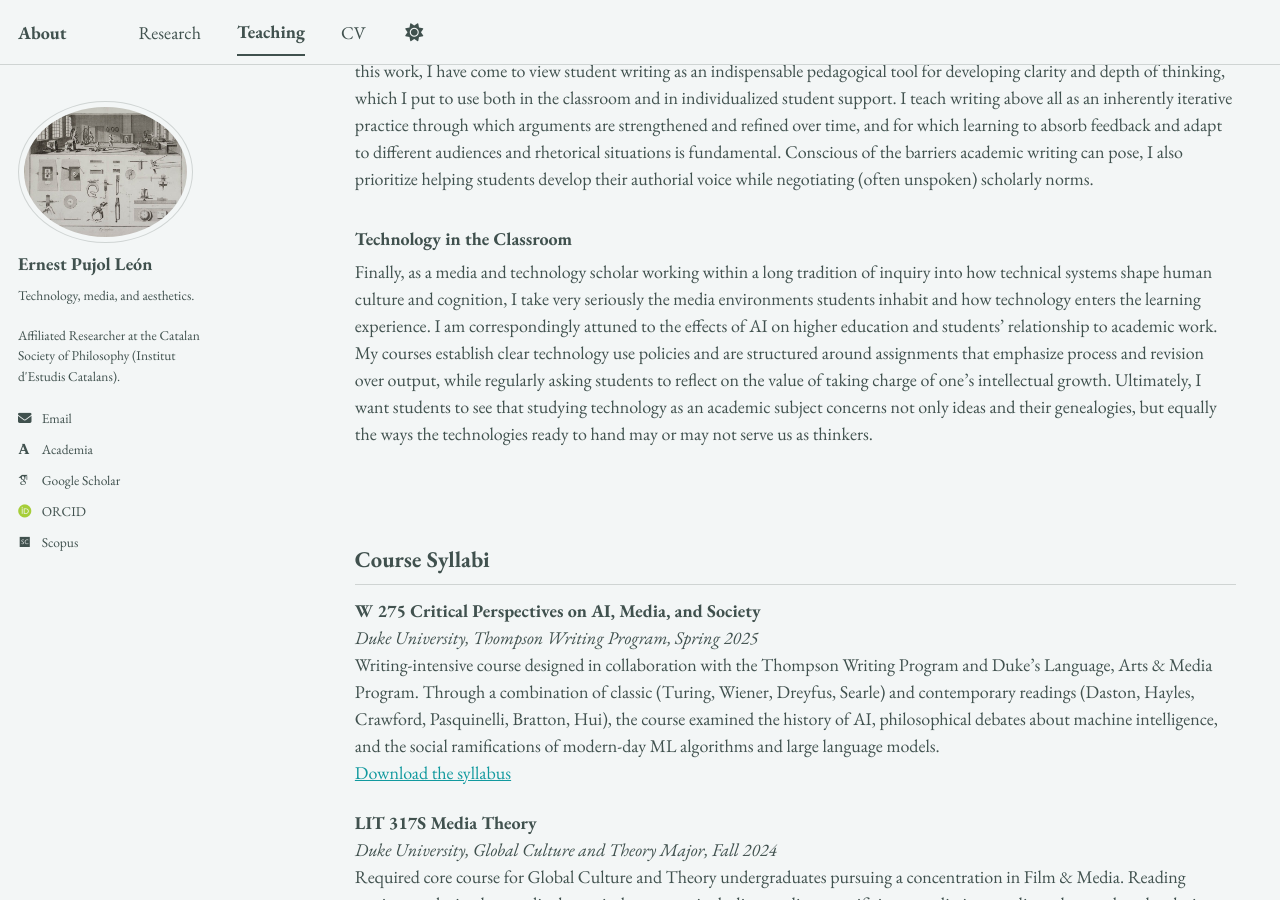
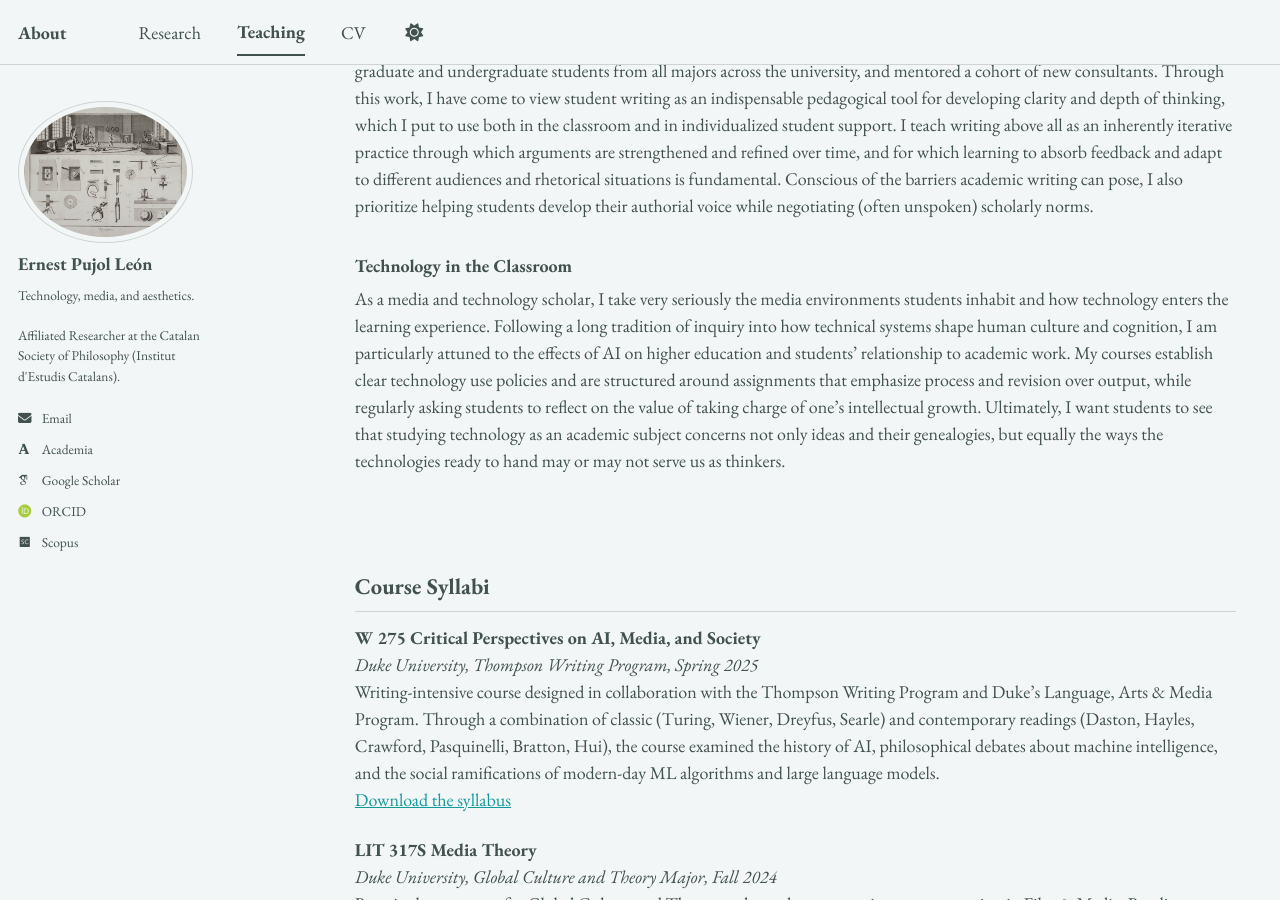
Before and after one commit to epujol90/epujol90.github.io, a Jekyll site: the page built from _pages/teaching.md, in a window 1280 px wide and 900 px high, scrolled down 765 px. Built offline with Jekyll 4.4.1, drawn with Linux system fonts in a browser that asks for light colours; some web fonts are replaced; a script bundle is joined from its source files by our own code; library files that are not in the unit come from our copies.

Commit message:
Update teaching.md

```diff
--- a/_pages/teaching.md
+++ b/_pages/teaching.md
@@ -8,7 +8,7 @@ author_profile: true
 As a teacher, my main goal is to help students become discerning interpreters of the technical systems that shape their everyday lives. To that end, my pedagogy foregrounds the value of the humanities in understanding technology, its crucial yet often imperceptible role in human culture and meaning-making practices, and how to think and live in a technologically mediated world. I invite students to pursue these questions across a variety of domains of knowledge and cultural production, including philosophy, the history of science and technology, the arts, popular culture, and digital media. Throughout these contexts, my teaching is organized around three core principles: <br>
 1. analytical reading and argument reconstruction<br>
 2. thinking historically and across media forms<br>
-3. writing as a tool for reflection and discovery<br>
+3. writing as a tool for reflection and discovery<br><br>
 
 ---
 
@@ -19,7 +19,7 @@ My teaching experience includes both classroom instruction and writing center pr
 Beyond traditional coursework, my teaching is deeply indebted to my writing center experience. During my last two years at Duke, I worked as a writing consultant at the Thompson Writing Studio, where I led over 300 one-on-one consultations with graduate and undergraduate students from all majors across the university, and mentored a cohort of new consultants. Through this work, I have come to view student writing as an indispensable pedagogical tool for developing clarity and depth of thinking, which I put to use both in the classroom and in individualized student support. I teach writing above all as an inherently iterative practice through which arguments are strengthened and refined over time, and for which learning to absorb feedback and adapt to different audiences and rhetorical situations is fundamental. Conscious of the barriers academic writing can pose, I also prioritize helping students develop their authorial voice while negotiating (often unspoken) scholarly norms.
 
 ### Technology in the Classroom
-Finally, as a media and technology scholar working within a long tradition of inquiry into how technical systems shape human culture and cognition, I take very seriously the media environments students inhabit and how technology enters the learning experience. I am correspondingly attuned to the effects of AI on higher education and students’ relationship to academic work. My courses establish clear technology use policies and are structured around assignments that emphasize process and revision over output, while regularly asking students to reflect on the value of taking charge of one’s intellectual growth. Ultimately, I want students to see that studying technology as an academic subject concerns not only ideas and their genealogies, but equally the ways the technologies ready to hand may or may not serve us as thinkers.
+As a media and technology scholar, I take very seriously the media environments students inhabit and how technology enters the learning experience. Following a long tradition of inquiry into how technical systems shape human culture and cognition, I am particularly attuned to the effects of AI on higher education and students’ relationship to academic work. My courses establish clear technology use policies and are structured around assignments that emphasize process and revision over output, while regularly asking students to reflect on the value of taking charge of one’s intellectual growth. Ultimately, I want students to see that studying technology as an academic subject concerns not only ideas and their genealogies, but equally the ways the technologies ready to hand may or may not serve us as thinkers.
 <br>
 <br>
 <br>
```
